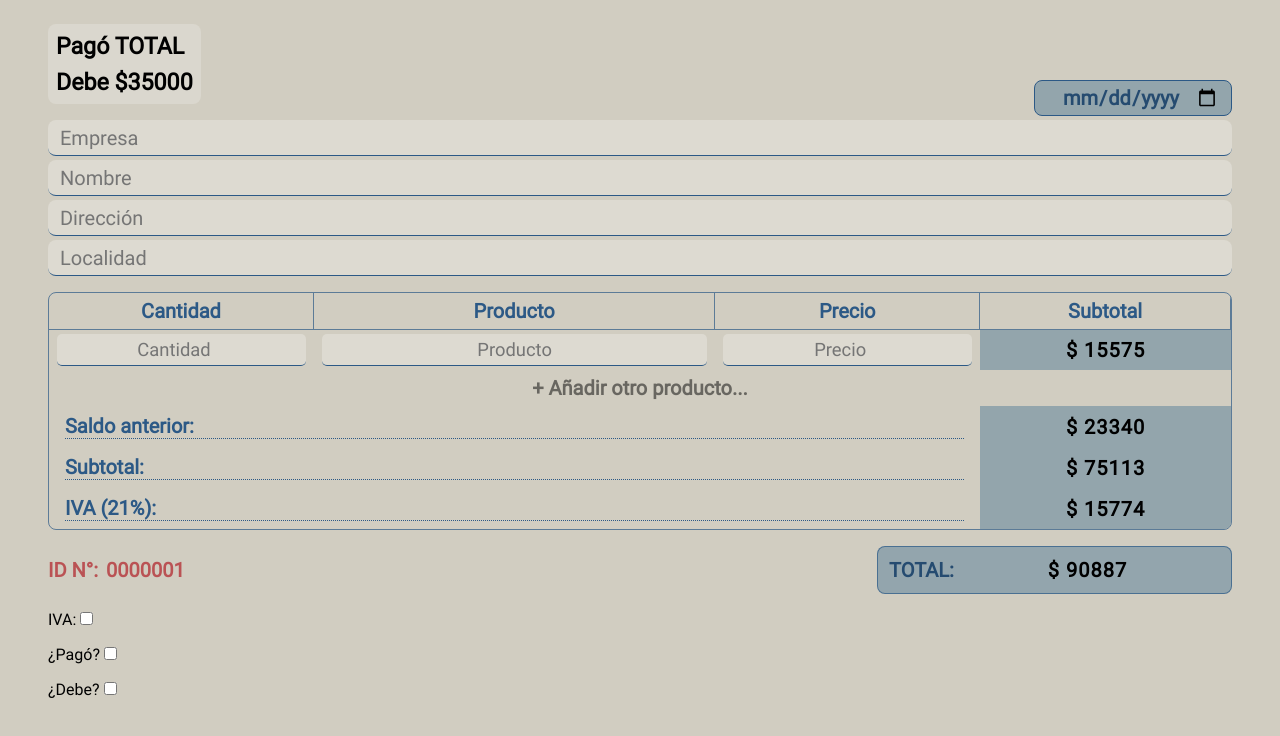
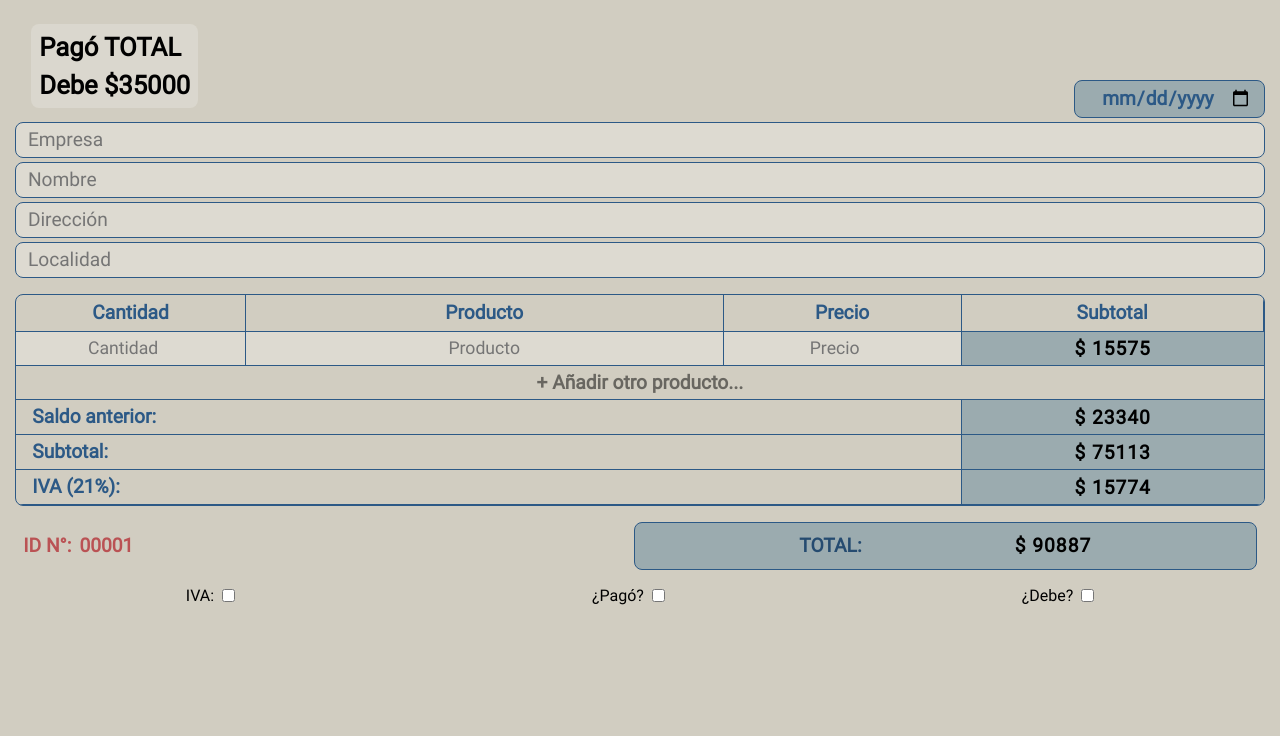
Before and after one commit to valenvirzi/Simulador-Remitos, a website: page index.html in a window 1280 px wide. Drawn offline with Linux system fonts and the light colour scheme.

Commit message:
clamp and variables

```diff
--- a/index.html
+++ b/index.html
@@ -84,7 +84,7 @@
         <section class="main__info">
             <div class="main__info-section number">
                 <h2 class="main__info-h2">ID N°: </h2>
-                <span class="main__info-h2-span">0000001</span>
+                <span class="main__info-h2-span">00001</span>
             </div>
             <div class="main__info-section total">
                 <h2 class="main__info-h2">TOTAL: </h2>
--- a/scss/partials/_main.scss
+++ b/scss/partials/_main.scss
@@ -1,7 +1,9 @@
 body {
     display: flex;
     justify-content: center;
+    padding: 5rem clamp(0.3rem, 1.2%, 2rem);
     background-color: rgb(209, 205, 193);
+
 
     .main {
         position: relative;
@@ -9,13 +11,12 @@ body {
         flex-direction: column;
         align-items: center;
         row-gap: 1rem;
-        padding: 5rem 1rem;
         min-height: 120dvh;
-        width: 95%;
+        width: 100%;
 
         .main__status {
             position: absolute;
-            top: 1.5rem;
+            top: -3.5rem;
             left: 1rem;
             display: flex;
             flex-direction: column;
@@ -26,7 +27,7 @@ body {
             background-color: rgb(255, 255, 255, 0.2);
 
             .main__status-h2 {
-                font-size: 1.45rem;
+                font-size: clamp(1rem, 2vw, 1.7rem);
                 font-weight: 600;
 
                 .main__status-h2-span {}
@@ -36,16 +37,15 @@ body {
         .main__client {
             display: grid;
             grid-template-columns: 100%;
-            grid-template-rows: repeat(5, 1fr);
+            grid-template-rows: repeat(5, auto);
             width: 100%;
-            font-size: 1.25rem;
+            font-size: clamp(1rem, 1.5vw, 1.7rem);
+            line-height: clamp(1.8rem, 2.65vw, 3.25rem);
             row-gap: 0.25rem;
 
             .main__client-input {
-                height: 2.25rem;
-                padding: 0rem 0.75rem;
-                border: none;
-                border-bottom: 1px solid rgb(44, 89, 134);
+                padding: 0rem clamp(0.45rem, 0.9vw, 1.5rem);
+                border: 1px solid rgb(44, 89, 134);
                 border-radius: 8px;
             }
 
@@ -55,8 +55,8 @@ body {
                 text-align: center;
                 font-weight: 600;
                 border: 1px solid rgb(44, 89, 134);
-                background-color: rgb(121, 148, 164, 0.7);
-                color: rgb(37, 75, 112);
+                background-color: rgb(121, 148, 164, 0.6);
+                color: rgb(44, 89, 134);
             }
 
             [type="text"] {
@@ -66,20 +66,20 @@ body {
 
         .main__products {
             display: grid;
-            grid-template-columns: 3fr 8fr 4fr 5fr;
-            grid-template-rows: repeat(6, auto);
+            grid-template-columns: clamp(4.025rem, 18.4%, 100rem) clamp(8.38rem, 38.3%, 100rem) clamp(4.17rem, 19.1%, 100rem) clamp(5.3rem, 24.2%, 100rem);
+            grid-template-rows: repeat($product-list-rows, auto);
             width: 100%;
             overflow: hidden;
             text-align: center;
-            border: 1px solid rgb(44, 89, 134, 0.7);
+            border: 1px solid rgb(44, 89, 134);
             border-radius: 8px;
 
             .main__products-h3 {
-                font-size: 1.25rem;
+                font-size: clamp(1rem, 1.5vw, 1.7rem);
                 line-height: 2.25rem;
                 font-weight: 600;
-                border-bottom: 1px solid rgb(44, 89, 134, 0.7);
-                border-right: 1px solid rgb(44, 89, 134, 0.7);
+                border-bottom: 1px solid rgb(44, 89, 134);
+                border-right: 1px solid rgb(44, 89, 134);
                 color: rgb(44, 89, 134);
             }
 
@@ -88,46 +88,54 @@ body {
                 align-items: center;
                 justify-content: center;
                 text-align: center;
-                font-size: 1.25rem;
+                font-size: clamp(1rem, 1.5vw, 1.7rem);
                 font-weight: 600;
-                background-color: rgb(121, 148, 164, 0.7);
+                background-color: rgb(121, 148, 164, 0.6);
             }
 
             .main__products-item-span {
                 letter-spacing: 1px;
+                border-bottom: 1px solid rgb(44, 89, 134)
             }
 
             [type="number"],
             [type="text"] {
-                height: 2rem;
-                margin: 0.25rem 0.5rem;
-                padding: 0rem 0.5rem;
-                font-size: 1.15rem;
+                height: auto;
+                padding: 0rem clamp(0.1rem, 5%, 1rem);
+                text-overflow: clip;
+                overflow-wrap: break-word;
+                font-size: clamp(1rem, 1.38vw, 1.7rem);
+                line-height: clamp(1.8rem, 2.65vw, 3.25rem);;
                 font-weight: 500;
                 border: none;
-                border-radius: 5px;
                 border-bottom: 1px solid rgb(44, 89, 134);
+                border-right: 1px solid rgb(44, 89, 134);
                 background-color: rgb(255, 255, 255, 0.25);
             }
 
             .main__products-btn {
                 grid-column: span 4;
-                height: 2.25rem;
-                font-size: 1.25rem;
+                height: clamp(1.8rem, 2.65vw, 3.25rem);
+                font-size: clamp(1rem, 1.5vw, 1.7rem);
                 font-weight: 600;
                 border: none;
+                border-bottom: 1px solid rgb(44, 89, 134);
                 background-color: transparent;
                 color: rgb(0, 0, 0, 0.5);
             }
 
+
             .main__products-item-h3 {
                 grid-column: 1 / 4;
-                margin: 0.5rem 1rem;
-                font-size: 1.25rem;
+                padding: 0rem clamp(0.1rem, 5%, 1rem);
+                font-size: clamp(1rem, 1.5vw, 1.7rem);
                 font-weight: 600;
+                line-height: clamp(1.8rem, 2.65vw, 3.25rem);
                 text-align: left;
                 color: rgb(44, 89, 134);
-                border-bottom: 1px dotted rgb(44, 89, 134);
+                border: none;
+                border-bottom: 1px solid rgb(44, 89, 134);
+                border-right: 1px solid rgb(44, 89, 134);
             }
         }
 
@@ -136,18 +144,17 @@ body {
             display: flex;
             align-items: center;
             justify-content: space-between;
+            padding: 0 0.5rem;
 
             .main__info-section {
                 display: flex;
-                width: 30%;
-                font-size: 1.35rem;
+                width: 100%;
+                font-size: clamp(1rem, 1.5vw, 1.7rem);
                 font-weight: 600;
                 .main__info-h2 {
-                    font-size: 1.25rem;
                 }
 
                 .main__info-h2-span {
-                    font-size: 1.25rem;
                 }
             }
 
@@ -157,19 +164,20 @@ body {
             }
 
             .total {
-                justify-content: space-between;
+                justify-content: space-evenly;
+                // width: clamp();
                 padding: 0.7rem;
-                border: 1px solid rgb(44, 89, 134, 0.7);
+                border: 1px solid rgb(44, 89, 134);
                 border-radius: 8px;
-                background-color: rgb(121, 148, 164, 0.7);
+                background-color: rgb(121, 148, 164, 0.6);
 
                 .main__info-h2 {
-                    width: 20%;
+                    width: auto;
                     color: rgb(37, 75, 112);
                 }
 
                 .main__info-h2-span {
-                    width: 80%;
+                    width: fit-content;
                     text-align: center;
                     letter-spacing: 1px;
                 }
@@ -179,10 +187,14 @@ body {
         .main__payment {
             width: 100%;
             display: flex;
-            flex-direction: column;
-            row-gap: 1rem;
+            justify-content: space-around;
+            gap: 1rem;
 
             .main__payment-section {
+                display: flex;
+                align-items: center;
+                justify-content: center;
+                gap: 0.5rem;
                 .main__payment-label {}
 
                 .main__payment-checkbox {}
--- a/scss/partials/_reset.scss
+++ b/scss/partials/_reset.scss
@@ -1,6 +1,7 @@
 *, *::before, *::after {
     margin: 0;
     padding: 0;
+    border-collapse: collapse;
     box-sizing: border-box;
     font: inherit;
 }
--- /dev/null
+++ b/scss/partials/_variables.scss
@@ -0,0 +1,9 @@
+$bg-primary-color: rgb(209, 205, 193);
+$primary-color: rgb(44, 89, 134);
+$id-primary-color: rgb(186, 82, 84);
+$fz-s: 1.15rem;
+$fz-m: 1.25rem;
+$fz-l: 1.4rem;
+$fw-m: 500;
+$fw-l: 600;
+$product-list-rows: 6;
--- a/scss/style.scss
+++ b/scss/style.scss
@@ -1,3 +1,5 @@
+@import "partials/variables";
 @import "partials/fonts";
 @import "partials/reset";
 @import "partials/main";
+@import "partials/mediaQuerys";
```
Also changed, not shown: css/style.css, scss/partials/_mediaQuerys.scss (added), 1 other file.
